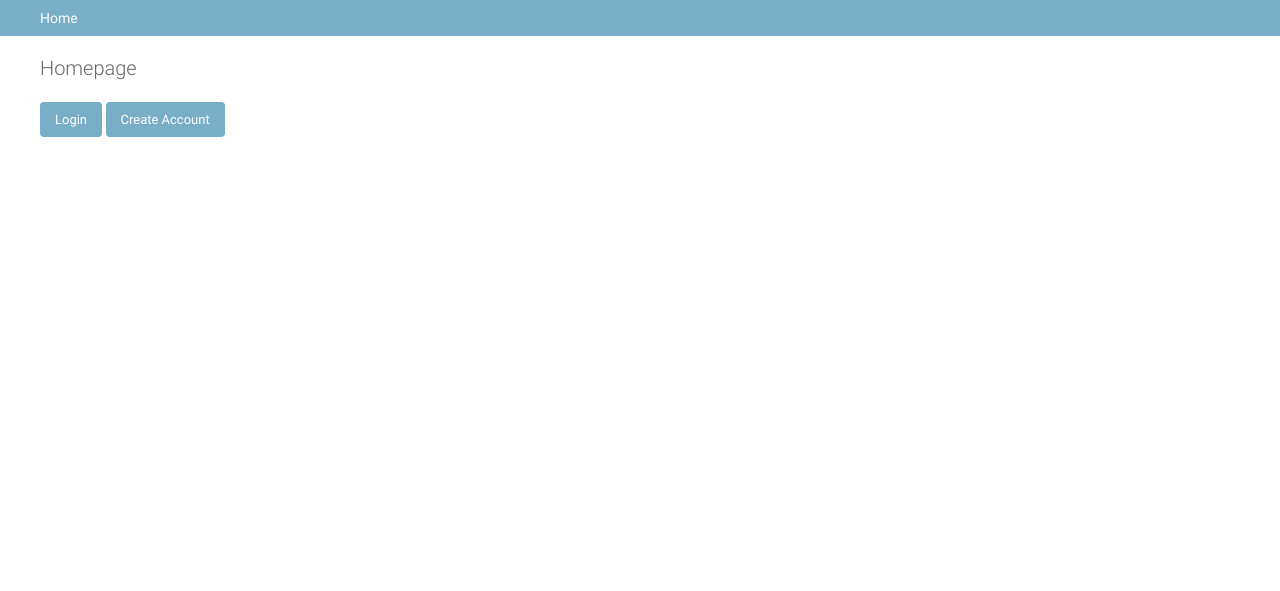
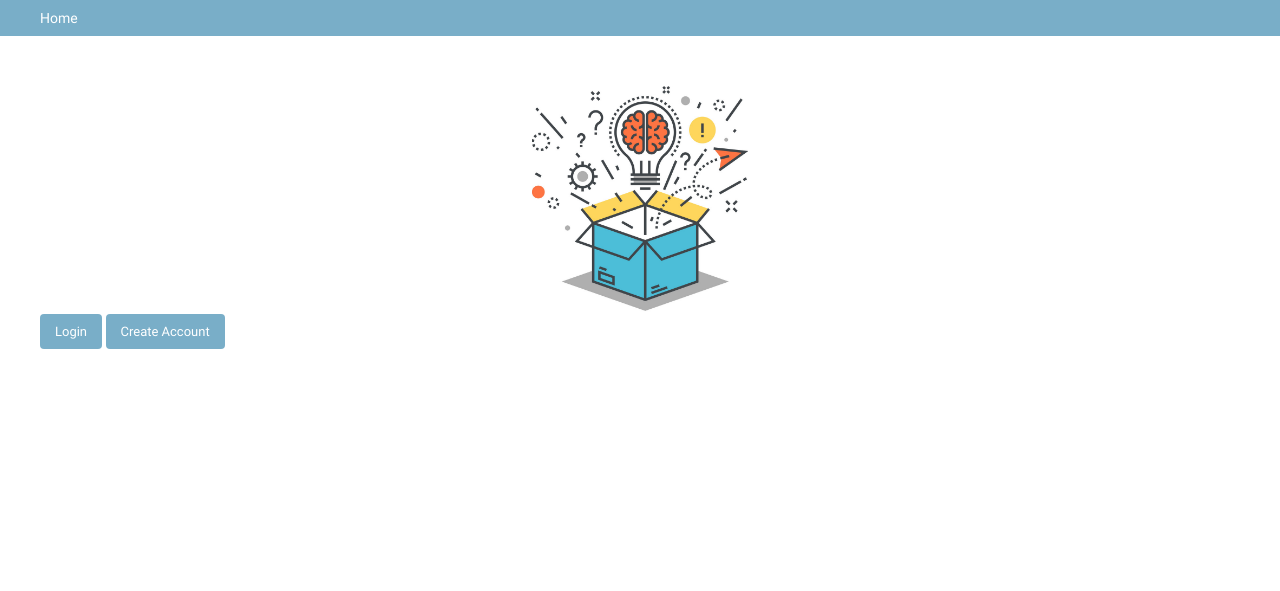
Before and after one commit to bundasmanu/ProjetoMestrado, a Django app: page /home/ in a window 1280 px wide. Shown: the part 48-639 px from the top of the page. Run offline with Django 3.2, Linux system fonts and the light colour scheme; parts of the project's set-up code (start-up, migrations or seed data) failed here and were passed over.

Commit message:
More improvements on website.

```diff
--- /dev/null
+++ b/static/users/css/home.css
@@ -0,0 +1,11 @@
+.responsive{
+    object-fit: contain;
+   max-width: 100%;
+   max-height: 100%;
+   width: 18%;
+   height: 18%;
+    display: block;
+    margin-left: auto;
+    margin-right: auto;
+    margin-top: 2.5%;
+}
--- a/templates/users/Home.html
+++ b/templates/users/Home.html
@@ -1,7 +1,10 @@
 {% extends 'admin/base_site.html' %}
 {% load i18n %}
 {% block stylesheet %} {{ block.super }} {% endblock %}
-{% block extrastyle %}<link rel="stylesheet" type="text/css" href="/static/users/css/footer.css"> {% endblock %}
+{% block extrastyle %}
+    <link rel="stylesheet" type="text/css" href="/static/users/css/footer.css">
+    <link rel="stylesheet" type="text/css" href="/static/users/css/home.css">
+{% endblock %}
 {% block branding %} <h1>Website</h1> {% endblock %}
 {% block title %}{{ title }} | {% trans 'Gene Expression Analysis' %}{% endblock %}
 {% block responsive %}
@@ -20,9 +23,11 @@
         {% endfor %}
         </ul>
     {% endif %}
-    <h1>Homepage</h1>
-    <input type="submit" value="Login" onclick="location.href='{% url 'users:login' %}'">
-    <input type="submit" value="Create Account" onclick="location.href='{% url 'users:create' %}'">
+    <div id="contentHome">
+        <img src="/static/users/img/geneExp.png" alt="Gene Expression" class="responsive">
+        <input type="submit" value="Login" onclick="location.href='{% url 'users:login' %}'">
+        <input type="submit" value="Create Account" onclick="location.href='{% url 'users:create' %}'">
+    </div>
 {% endblock %}
 {% block footer %}
     <footer class="flex-rw">
```
Also changed, not shown: static/users/img/geneExp.png (added).
